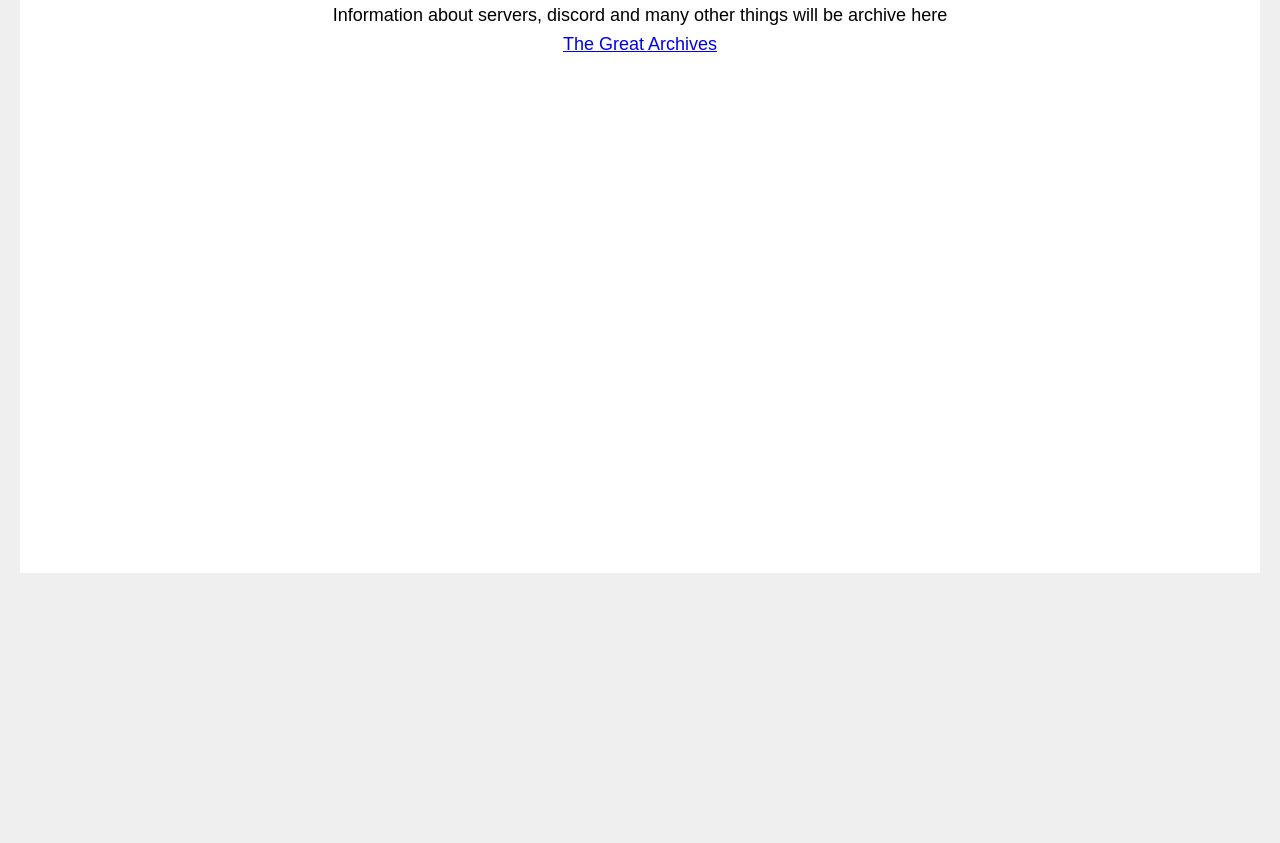
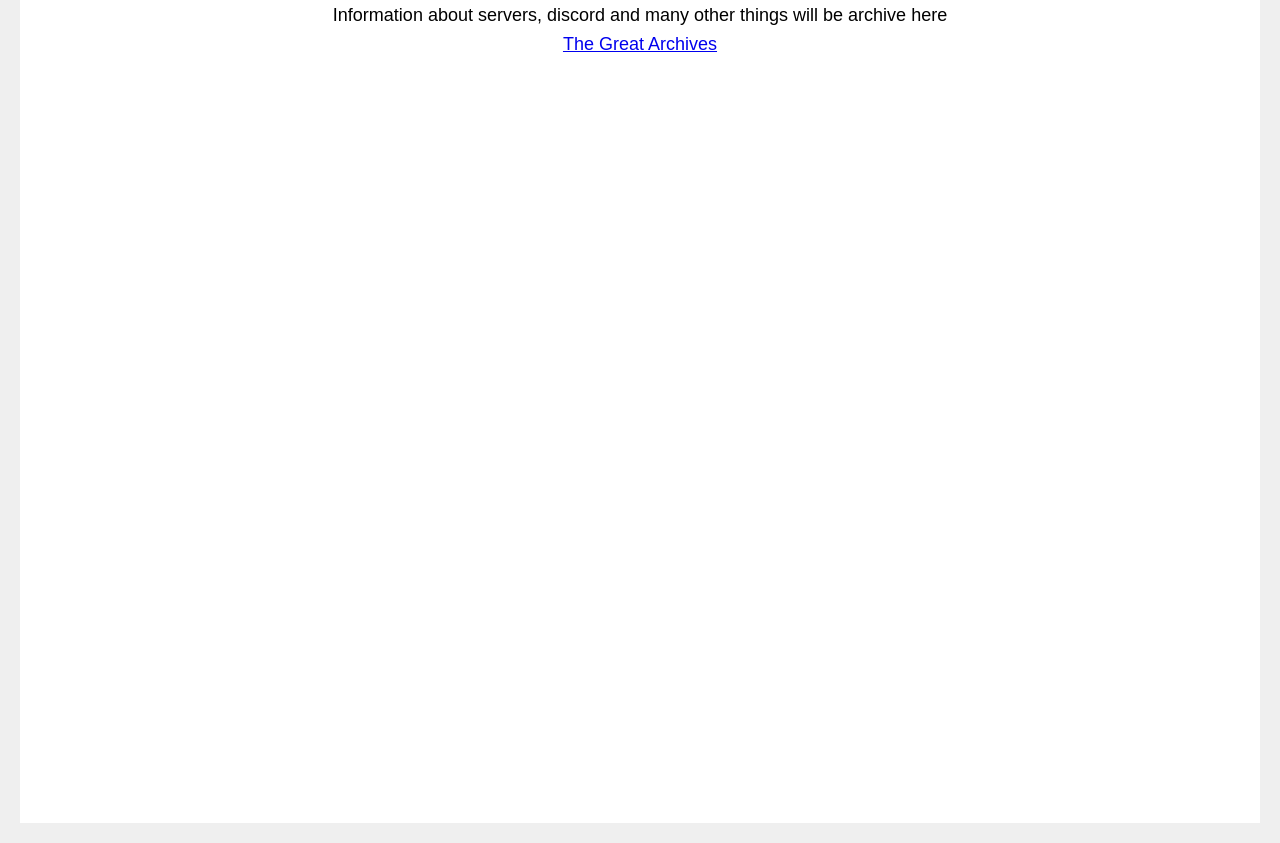
Before and after one commit to ButterBoyJulian/Encyclopedia, a plain HTML site: page index.html in a window 1280 px wide. Shown: the part 79-922 px from the top of the page. Before the commit the page ends 800 px from the top, so only its background shows below. Drawn offline with Linux system fonts and the light colour scheme.

Commit message:
Update index.html

```diff
--- a/index.html
+++ b/index.html
@@ -13,7 +13,7 @@
         <p class="title bold">Table of Contents</p>
         <p>Information about servers, discord and many other things will be archive here</p>
         <a href="https://wiki.julian-network.com"><p class="bold">The Great Archives</p></a>
-        <div style="padding-bottom:500px"></div>
+        <div style="padding-bottom:750px"></div>
       </div>
     </div>
 
```
